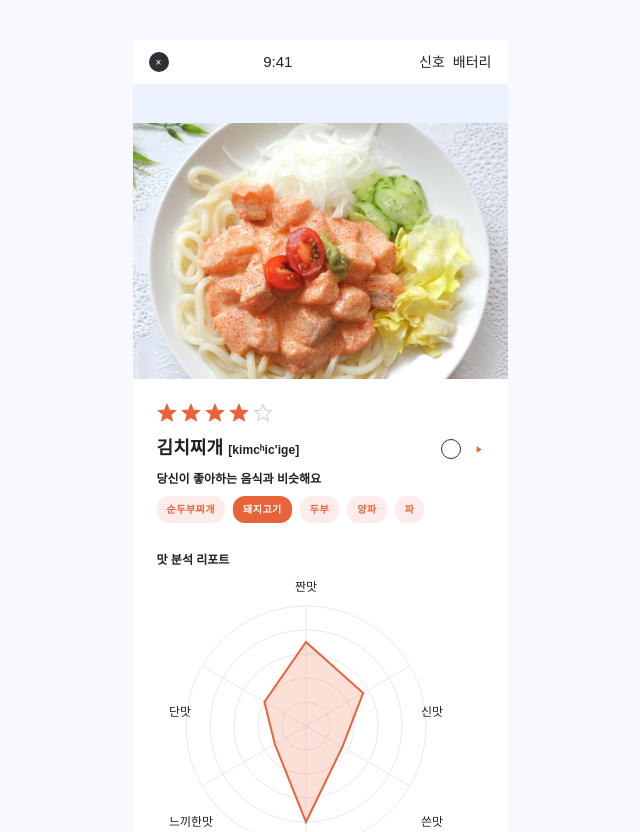
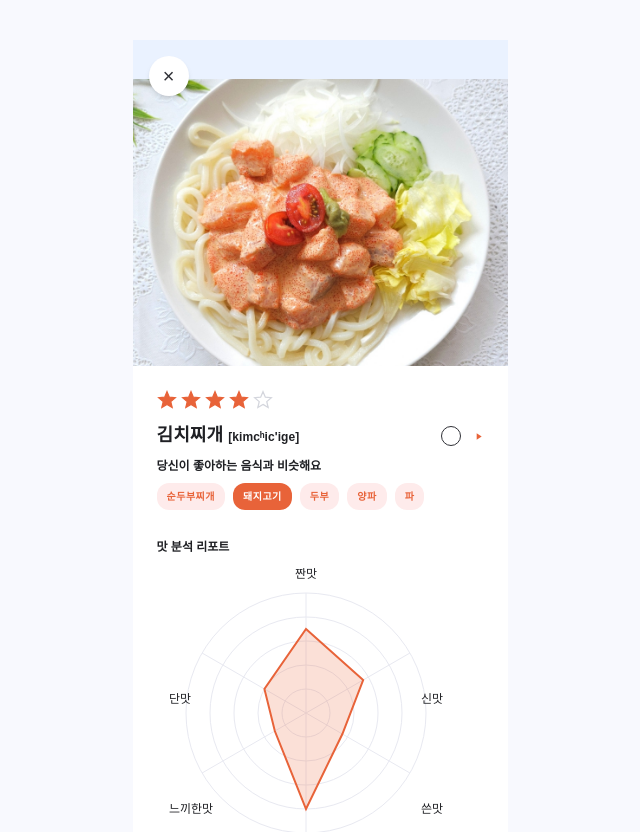
Before and after one commit to ownstj/MANNA, a Next.js app in the folder manna-web/: page /home/analysis in a window 1280 px wide. Shown: the top 832 px of the page, without its empty margins (320-960 px from the left). Built offline with nearby package versions, Linux system fonts and the light colour scheme.

Commit message:
일단 살려22

```diff
--- a/manna-web/app/home/analysis/page.tsx
+++ b/manna-web/app/home/analysis/page.tsx
@@ -1,23 +1,7 @@
 "use client";
 
 import Image from "next/image";
-
-function StatusBar() {
-  return (
-    <div className="absolute left-0 right-0 top-0 h-[44px] bg-white flex items-center justify-between px-4">
-      <div className="flex items-center gap-2">
-        <div className="size-5 rounded-full bg-[#2f3036] flex items-center justify-center text-white text-[10px]" aria-label="close">
-          ×
-        </div>
-      </div>
-      <div className="text-[#1f2024] text-[15px] -ml-8">9:41</div>
-      <div className="flex items-center gap-2 text-[#1f2024] text-[14px]">
-        <span>신호</span>
-        <span>배터리</span>
-      </div>
-    </div>
-  );
-}
+import { useRouter } from "next/navigation";
 
 function Star({ filled = false }: { filled?: boolean }) {
   return (
@@ -128,15 +112,26 @@ function RadarChart() {
 
 export default function AnalysisResultPage() {
   const photoSrc = "/assets/main/cardNews/IMG_1.jpg";
+  const router = useRouter();
 
   return (
     <div className="min-h-screen w-full bg-[#f8f9fe] flex items-start justify-center py-10">
       {/* 모바일 뷰포트 */}
       <div className="relative w-[375px] h-[1586px] bg-[#eaf2ff] overflow-hidden">
-        <StatusBar />
+        {/* 큰 X 버튼 (StatusBar 제거, 좌측 상단 고정) */}
+        <div className="absolute left-4 top-4 z-10">
+          <button
+            type="button"
+            aria-label="close"
+            onClick={() => router.push("/main")}
+            className="flex size-10 items-center justify-center rounded-full bg-white shadow-md text-[#2f3036] text-[20px] leading-none cursor-pointer active:scale-[0.98]"
+          >
+            ×
+          </button>
+        </div>
 
-        {/* 스크롤 컨텐츠 */}
-        <div className="absolute inset-0 top-[44px] flex flex-col">
+        {/* 스크롤 컨텐츠 (상단 오프셋 제거) */}
+        <div className="absolute inset-0 flex flex-col">
           {/* 상단 사진 */}
           <div className="relative h-[326px] w-full">
             <div className="absolute left-[-15px] top-[39px] h-[292px] w-[390px] overflow-hidden">
```
